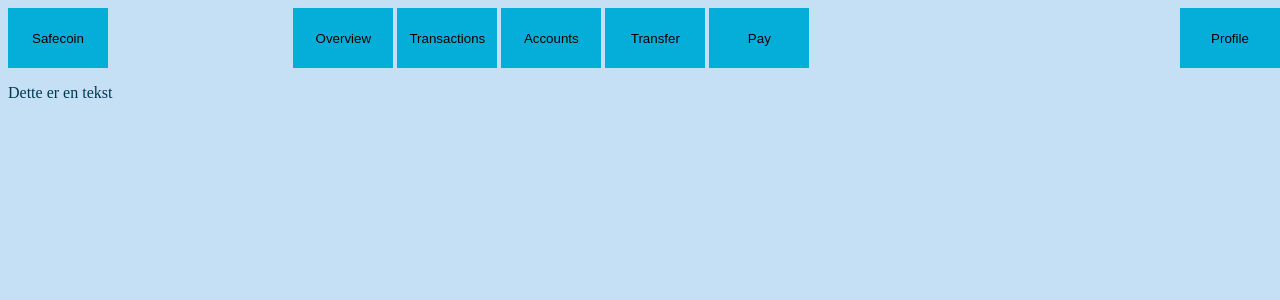
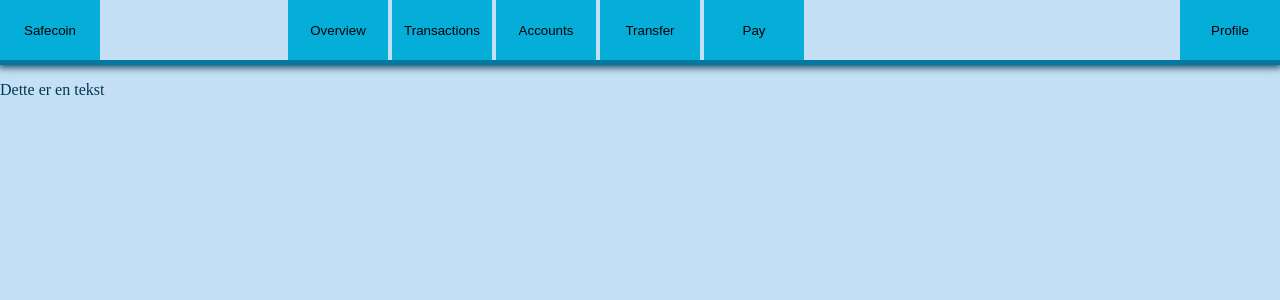
Before and after one commit to Levang/dat250-prosjekt, a Flask app: page /overview in a window 1280 px wide. Shown: the top 300 px of the page. Run offline with Flask 2, Linux system fonts and the light colour scheme.

Commit message:
Pusher shaddow

```diff
--- a/src/safecoin/static/css/stylesheet.css
+++ b/src/safecoin/static/css/stylesheet.css
@@ -15,16 +15,21 @@
 body {
     background-color: var(--lightblue2);
     color: var(--blue2);
-    margin-right: 0px;
+    margin: 0px;
 }
 
 .menubar {
     display: grid;
     grid-auto-flow: column;
     align-items: end;
-    grid-gap: 0px;
-    margin: 0px;
+    grid-gap: none;
+    margin: none;
     padding: none;
+    border-bottom: 5px solid var(--blue3);
+}
+
+.shadowDown {
+    box-shadow: 0px 0px 8px 2px;
 }
 
 .pages{
@@ -36,7 +41,7 @@ body {
 .menubar button {
     height: 60px;
     background-color: var(--lightblue1);
-    border: 0px;
+    border: none;
     margin: none;
     padding: none;
     min-width: 100px;
--- a/src/safecoin/templates/base.html
+++ b/src/safecoin/templates/base.html
@@ -8,7 +8,7 @@
     {% block head %}{% endblock %}
 </head>
 <body>
-    <div class="menubar">
+    <div class="menubar shadowDown">
         <div class="safecoin">
             <button type="button">Safecoin</button>
         </div>
```
